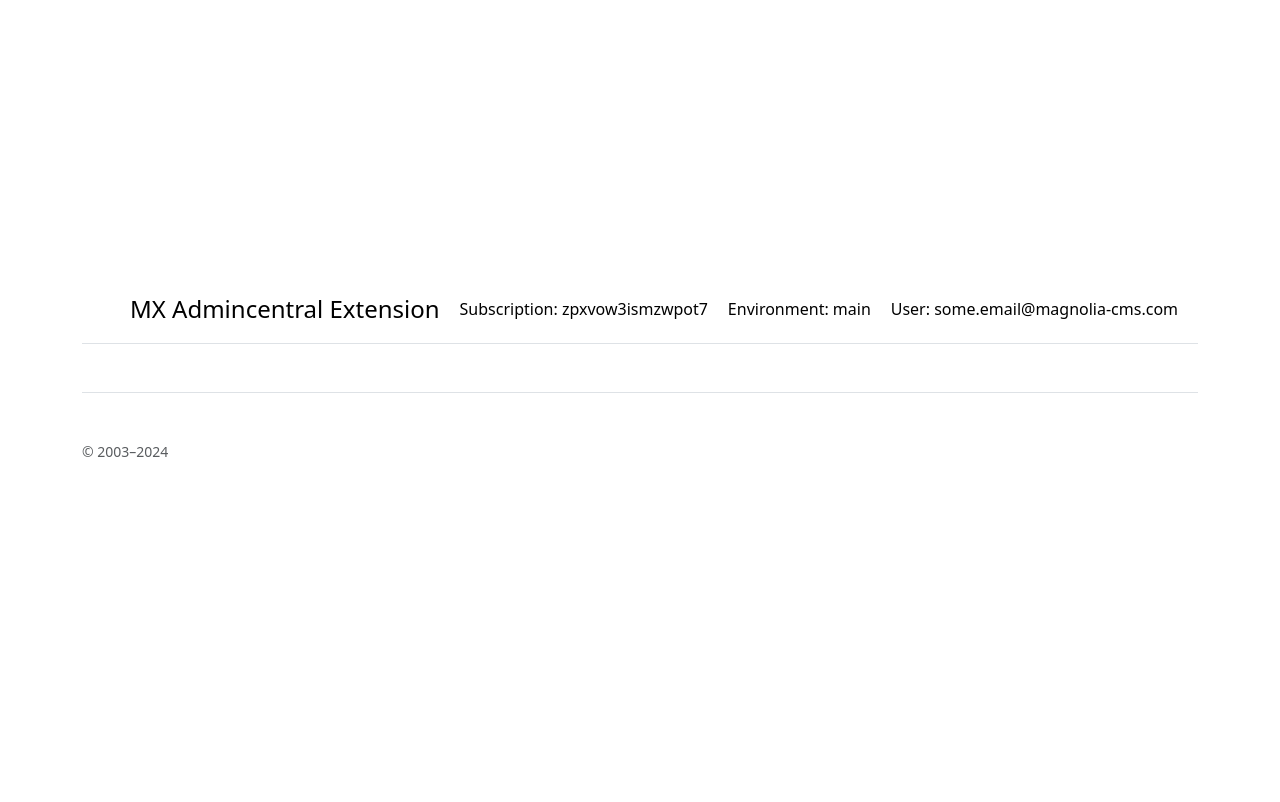
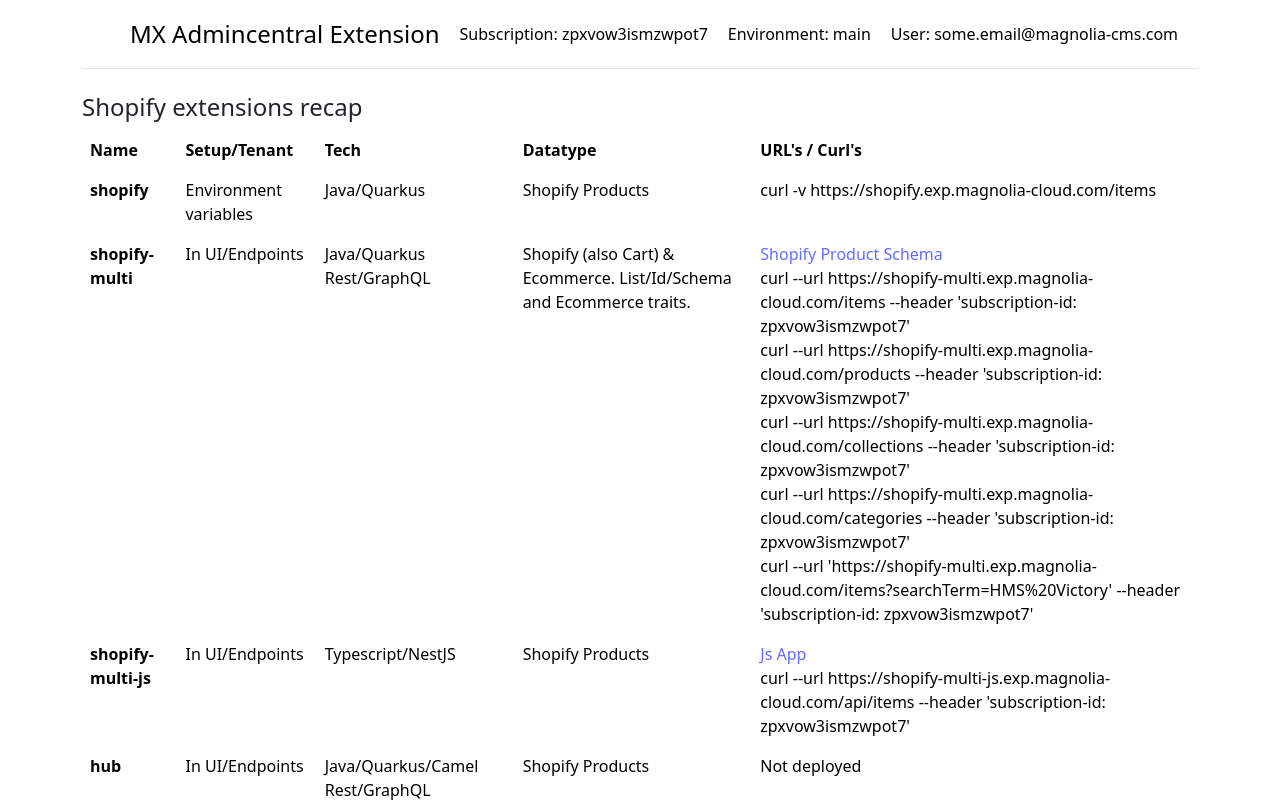
Before and after one commit to tiny-george/admincentral, a React (Vite) app in the folder src/main/webui/: page /extensions-shopify in a window 1280 px wide. Shown: the top 802 px of the page. Built offline with nearby package versions, Linux system fonts and the light colour scheme.

Commit message:
Add information app about shopify extensions

```diff
--- a/src/main/webui/src/components/Applications.tsx
+++ b/src/main/webui/src/components/Applications.tsx
@@ -65,6 +65,13 @@
               icon={'extension'}
               link={'extensions-manager'}/>
         </div>
+        <div className="col" key={'extensions-shopify'}>
+          <AppCard
+              group={'Extensions'}
+              label={'Shopify'}
+              icon={'extension'}
+              link={'extensions-shopify'}/>
+        </div>
       </div>
     </main>
   )
--- /dev/null
+++ b/src/main/webui/src/components/ExtensionsShopify.tsx
@@ -0,0 +1,55 @@
+export const ExtensionsShopify = () => {
+
+  return (
+    <main>
+      <h4>Shopify extensions recap</h4>
+      <table className="table table-borderless">
+        <thead>
+          <tr>
+            <th scope="col">Name</th>
+            <th scope="col">Setup/Tenant</th>
+            <th scope="col">Tech</th>
+            <th scope="col">Datatype</th>
+            <th scope="col">URL's / Curl's</th>
+          </tr>
+        </thead>
+        <tbody>
+        <tr key={"original"}>
+          <th scope="row">shopify</th>
+          <td>Environment variables</td>
+          <td>Java/Quarkus</td>
+          <td>Shopify Products</td>
+          <td>curl -v https://shopify.exp.magnolia-cloud.com/items</td>
+        </tr>
+        <tr key={"multi"}>
+          <th scope="row">shopify-multi</th>
+          <td>In UI/Endpoints</td>
+          <td>Java/Quarkus Rest/GraphQL</td>
+          <td>Shopify (also Cart) & Ecommerce. List/Id/Schema and Ecommerce traits.</td>
+          <td><a href={"https://shopify-multi.exp.magnolia-cloud.com/schematic.json"}>Shopify Product Schema</a><br/>
+            curl --url https://shopify-multi.exp.magnolia-cloud.com/items --header 'subscription-id: zpxvow3ismzwpot7'<br/>
+            curl --url https://shopify-multi.exp.magnolia-cloud.com/products --header 'subscription-id: zpxvow3ismzwpot7'<br/>
+            curl --url https://shopify-multi.exp.magnolia-cloud.com/collections --header 'subscription-id: zpxvow3ismzwpot7'<br/>
+            curl --url https://shopify-multi.exp.magnolia-cloud.com/categories --header 'subscription-id: zpxvow3ismzwpot7'<br/>
+            curl --url 'https://shopify-multi.exp.magnolia-cloud.com/items?searchTerm=HMS%20Victory' --header 'subscription-id: zpxvow3ismzwpot7'
+          </td>
+        </tr>
+        <tr key={"multi-js"}>
+          <th scope="row">shopify-multi-js</th>
+          <td>In UI/Endpoints</td>
+          <td>Typescript/NestJS</td>
+          <td>Shopify Products</td>
+          <td><a href={"https://shopify-multi-js.exp.magnolia-cloud.com"}>Js App</a><br/>curl --url https://shopify-multi-js.exp.magnolia-cloud.com/api/items --header 'subscription-id: zpxvow3ismzwpot7'</td>
+        </tr>
+        <tr key={"proxy"}>
+          <th scope="row">hub</th>
+          <td>In UI/Endpoints</td>
+          <td>Java/Quarkus/Camel Rest/GraphQL</td>
+          <td>Shopify Products</td>
+          <td>Not deployed</td>
+        </tr>
+        </tbody>
+      </table>
+    </main>
+  )
+}
--- a/src/main/webui/src/main.tsx
+++ b/src/main/webui/src/main.tsx
@@ -15,6 +15,7 @@
 import { FormBuilder } from './components/FormBuilder.tsx';
 import { ComponentDesigner } from './components/ComponentDesigner.tsx';
 import { ExtensionsManager } from './components/ExtensionsManager.tsx';
+import { ExtensionsShopify } from './components/ExtensionsShopify.tsx';
 
 const App = () => (
     <>
@@ -26,6 +27,7 @@
             <Route path="formBuilder" element={<FormBuilder />} />
             <Route path="componentDesigner" element={<ComponentDesigner />} />
             <Route path="extensions-manager" element={<ExtensionsManager />} />
+            <Route path="extensions-shopify" element={<ExtensionsShopify />} />
         </Routes>
         <Footer />
     </>
```
Also changed, not shown: 1 other file (tests, documents, lock files or other folders).
